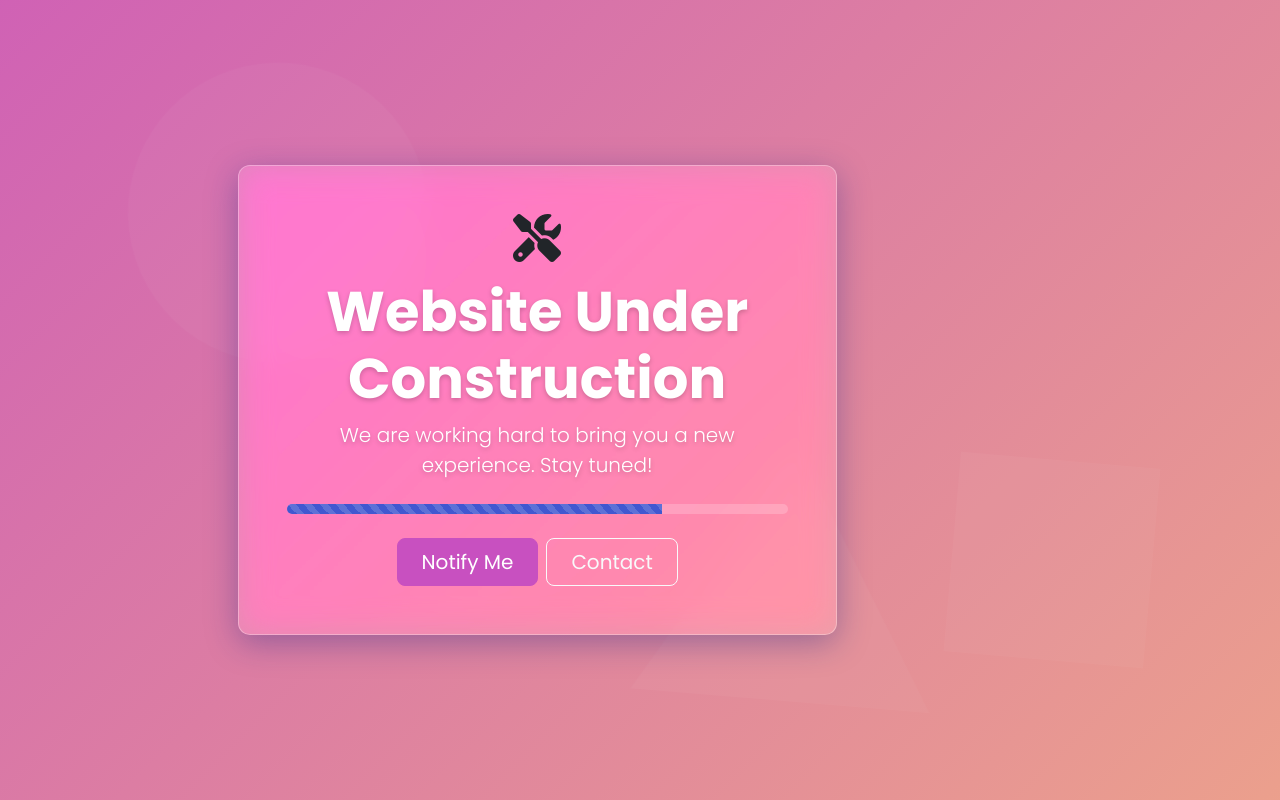
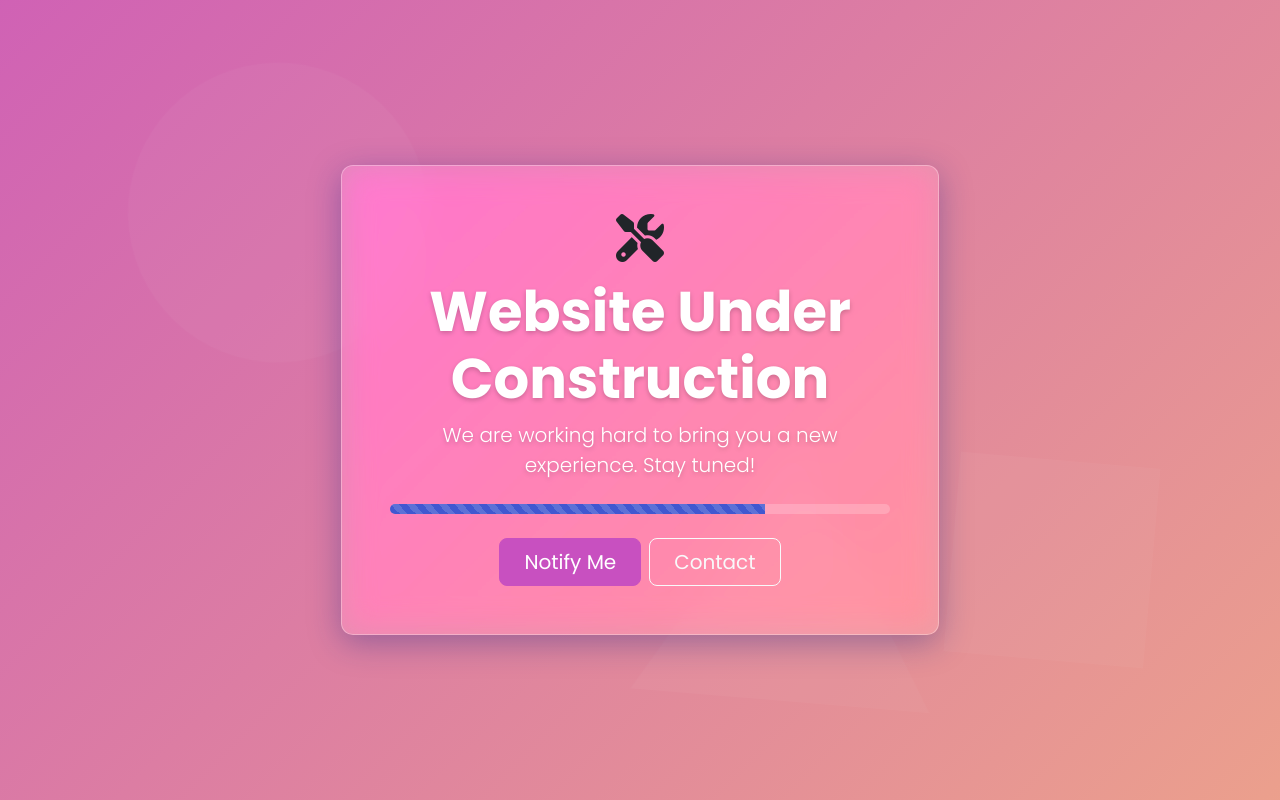
Before and after one commit to developer-soni/cursor, a plain HTML site: page index.html in a window 1280 px wide. Drawn offline with nearby package versions, Linux system fonts and the light colour scheme.

Commit message:
Refine CSS to center the main container

```diff
--- a/styles.css
+++ b/styles.css
@@ -24,6 +24,9 @@ body {
     height: 100vh;
     display: flex;
     align-items: center;
+    justify-content: center; /* Added to center horizontally */
+    max-width: 100%; /* Ensure container doesn't exceed viewport width */
+    padding: 0 15px; /* Add some padding on small screens */
 }
 
 .glass-card {
@@ -34,6 +37,7 @@ body {
     padding: 3rem;
     box-shadow: 0 8px 32px 0 rgba(31, 38, 135, 0.37);
     transition: all 0.3s ease;
+    width: 100%; /* Ensure the card takes full width of its parent */
 }
 
 .glass-card:hover {
```
